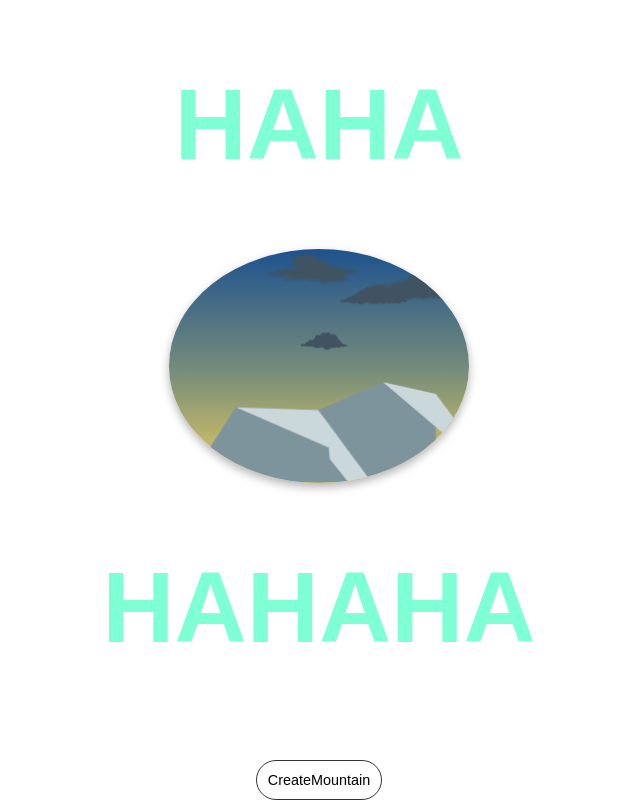
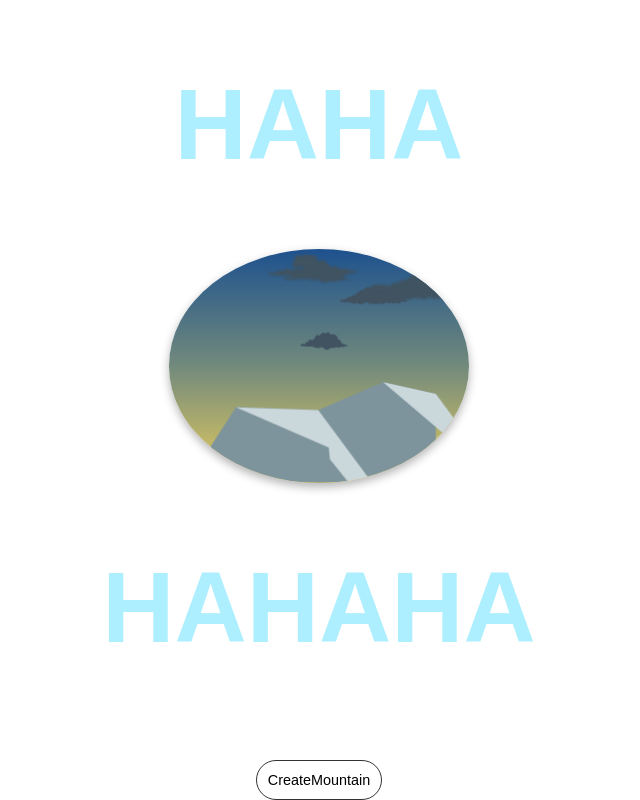
Before and after one commit to oilammk20/2019-polyu-sd3861-lecture2, a plain HTML site: page docs/index.html in a window 1280 px wide. Shown: the whole page, without its empty margins (321-961 px from the left). Drawn offline with nearby package versions, Linux system fonts and the light colour scheme.

Commit message:
updated color

```diff
--- a/docs/index.html
+++ b/docs/index.html
@@ -5,7 +5,7 @@
     <style>
         h1 {
             font-size: 100px;
-            color: aquamarine
+            color: rgb(173, 239, 255)
         }
     </style>
     <meta charset="UTF-8">
```
